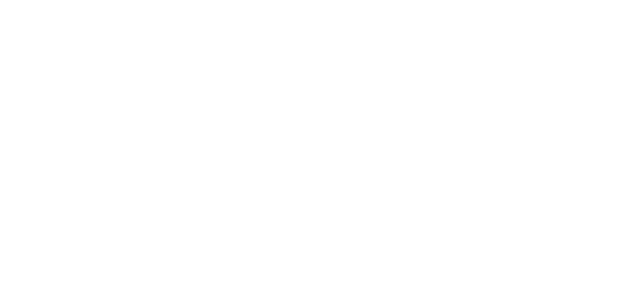
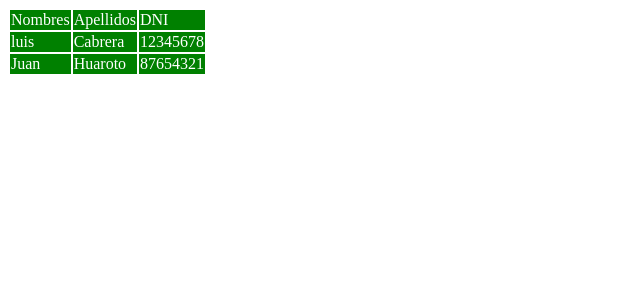
Before and after one commit to LuisMiguel16/estructura, a PHP site: page / in a window 1280 px wide. Before the commit the part shown is empty. Shown: the top 300 px of the page, without its empty margins (0-640 px from the left). Run offline with PHP 8.4, Linux system fonts and the light colour scheme.

Commit message:
cabeza de pagina

```diff
--- a/index.php
+++ b/index.php
@@ -1,8 +1,46 @@
 <?php
 	//php es un lenguaje d expresiones
 	$cantidad=0;
-	if($cantidad)
-		echo "Este mensaje es si la expresion devuelve true";
+	$nombres="";
+
+	if($nombres)
+	{
+
+		/*echo "Este mensaje es si la expresion devuelve true";*/
+
+
+	} //expresiones
 
 
 ?>
+
+<table>
+	<tr>
+		<td>Nombres</td>
+		<td>Apellidos</td>
+		<td>DNI</td>
+	</tr>
+	<?php if(1):?>
+		<style type="text/css">
+			td{
+				background: green;
+				color:white;
+			}
+
+		</style>
+		<tr>
+			<td>luis</td>
+			<td>Cabrera</td>
+			<td>12345678</td>
+		</tr>
+
+		<tr>
+			<td>Juan</td>
+			<td>Huaroto</td>
+			<td>87654321</td>
+
+		</tr>
+<?php endif;?>
+
+
+</table>
```
